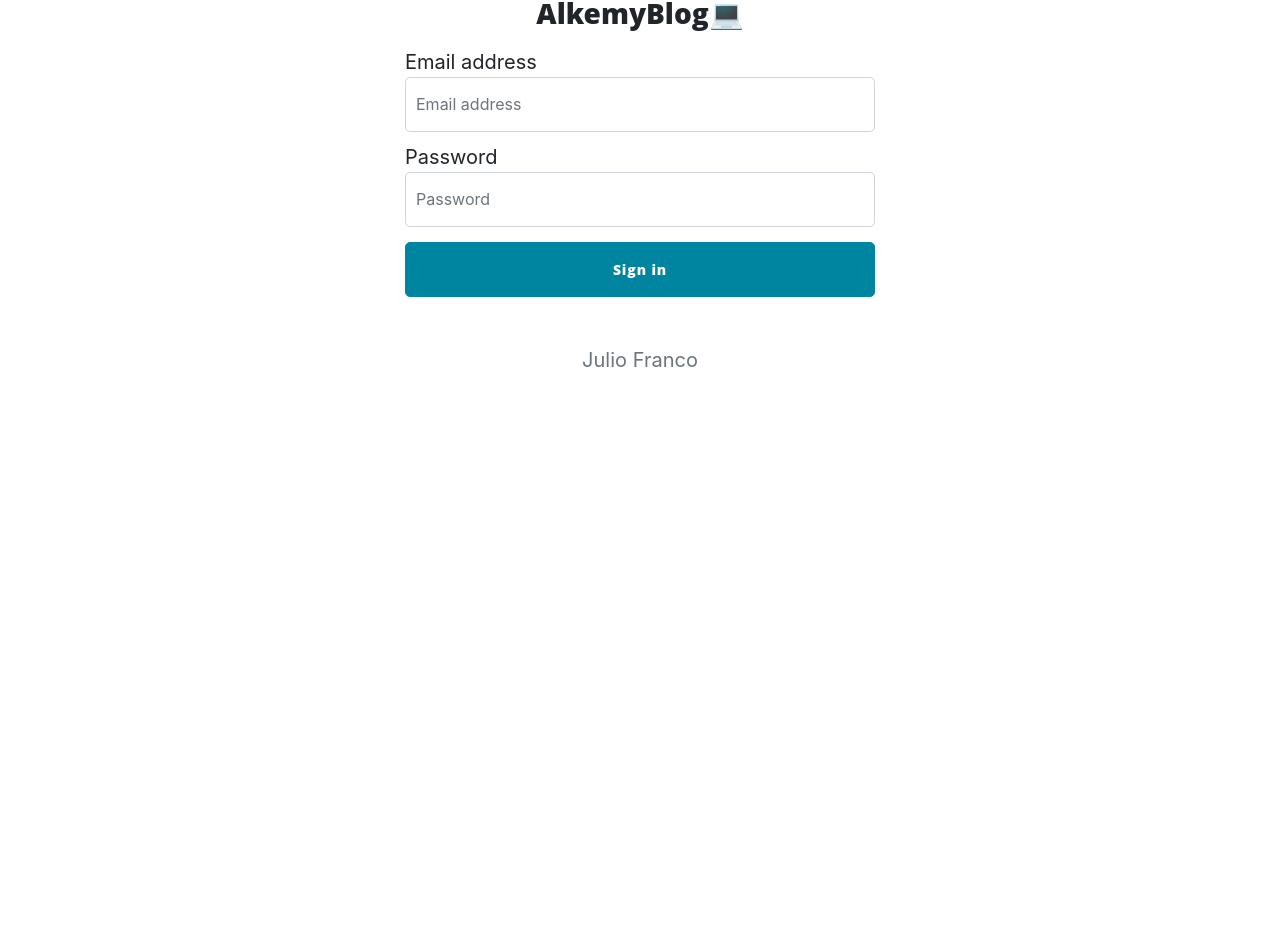
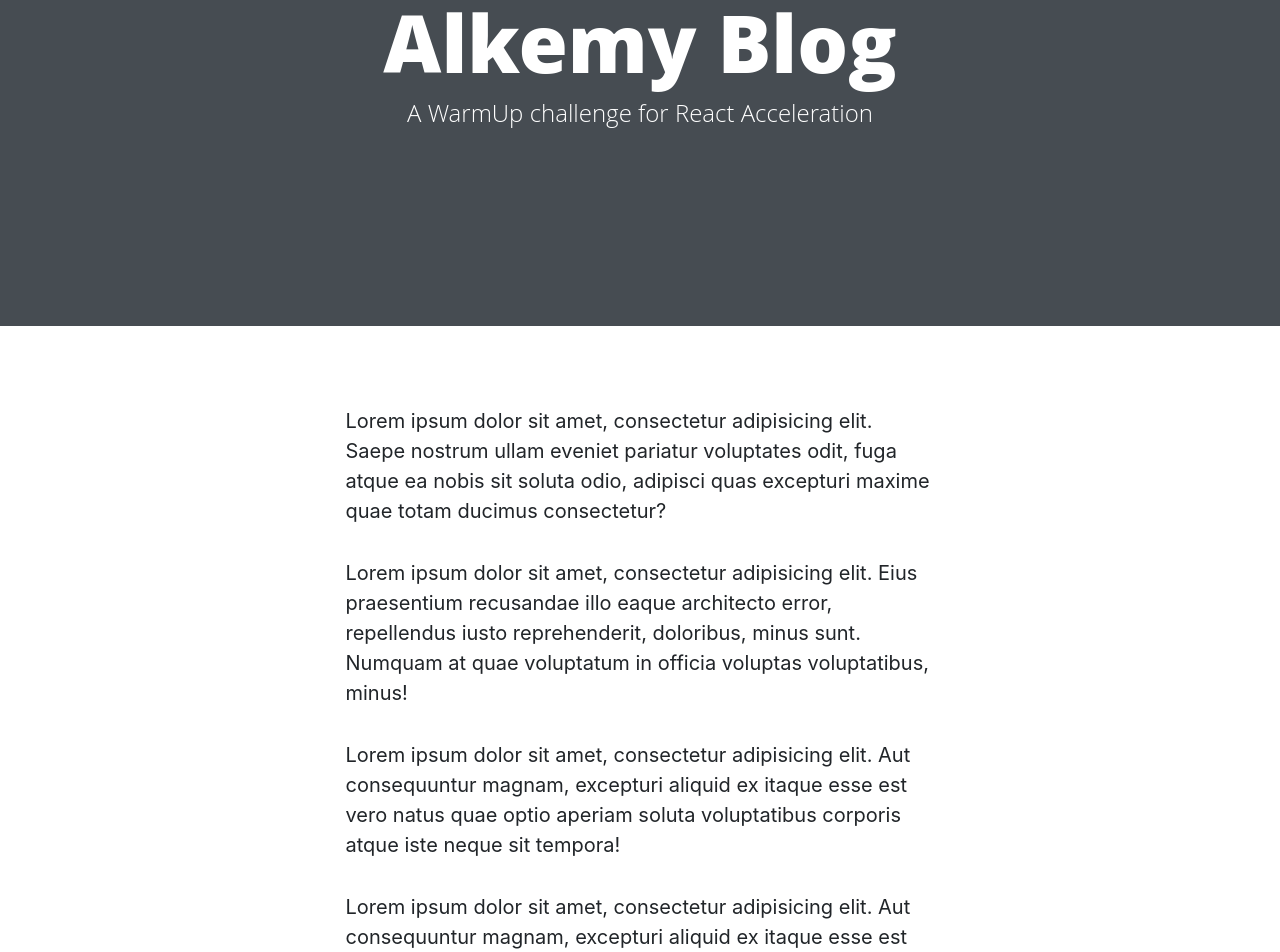
Before and after one commit to juliofranco9111/alkemy-blog, a React (Vite) app: page / in a window 1280 px wide. Shown: the part 206-1158 px from the top of the page. Before the commit the page ends 800 px from the top, so only its background shows below. Built offline with nearby package versions, Linux system fonts and the light colour scheme.

Commit message:
finish details page

```diff
--- a/src/App.jsx
+++ b/src/App.jsx
@@ -1,10 +1,12 @@
 import './App.css';
+import { DetailsPage } from './pages/DetailsPage';
 import { LoginPage } from './pages/LoginPage';
 //import { HomePage } from './pages/HomePage';
 
 function App() {
   //return <HomePage />;
-  return <LoginPage />;
+  //return <LoginPage />;
+  return <DetailsPage />;
 }
 
 export default App;
--- a/src/pages/DetailsPage.jsx
+++ b/src/pages/DetailsPage.jsx
@@ -1,9 +1,45 @@
-import React from 'react'
+import React from 'react';
+import { Header } from '../components/Header';
+import { NavBar } from '../components/NavBar';
 
 export const DetailsPage = () => {
-    return (
-        <div>
-            Details
+  return (
+    <div>
+      <NavBar />
+      <Header />
+      <main className='mb-4'>
+        <div className='container px-4 px-lg-5'>
+          <div className='row gx-4 gx-lg-5 justify-content-center'>
+            <div className='col-md-10 col-lg-8 col-xl-7'>
+              <p>
+                Lorem ipsum dolor sit amet, consectetur adipisicing elit. Saepe
+                nostrum ullam eveniet pariatur voluptates odit, fuga atque ea
+                nobis sit soluta odio, adipisci quas excepturi maxime quae totam
+                ducimus consectetur?
+              </p>
+              <p>
+                Lorem ipsum dolor sit amet, consectetur adipisicing elit. Eius
+                praesentium recusandae illo eaque architecto error, repellendus
+                iusto reprehenderit, doloribus, minus sunt. Numquam at quae
+                voluptatum in officia voluptas voluptatibus, minus!
+              </p>
+              <p>
+                Lorem ipsum dolor sit amet, consectetur adipisicing elit. Aut
+                consequuntur magnam, excepturi aliquid ex itaque esse est vero
+                natus quae optio aperiam soluta voluptatibus corporis atque iste
+                neque sit tempora!
+              </p>
+              <p>
+                Lorem ipsum dolor sit amet, consectetur adipisicing elit. Aut
+                consequuntur magnam, excepturi aliquid ex itaque esse est vero
+                natus quae optio aperiam soluta voluptatibus corporis atque iste
+                neque sit tempora!
+              </p>
+
+            </div>
+          </div>
         </div>
-    )
-}
+      </main>
+    </div>
+  );
+};
--- a/src/pages/LoginPage.jsx
+++ b/src/pages/LoginPage.jsx
@@ -5,25 +5,26 @@
     <div className="container-center">
       <form className='form-signin'>
         <h1 className='h3 mb-3 font-weight-normal'>AlkemyBlog💻</h1>
-        <label htmlFor='inputEmail' className='sr-only'>
-          Email address
+        <label htmlFor='inputEmail' className='sr-only text-muted'>
+          Email
         </label>
         <input
           type='email'
           id='inputEmail'
           className='form-control'
-          placeholder='Email address'
+          placeholder='example@example.com'
+          autocomplete='off'
           required
           autofocus
         />
-        <label htmlFor='inputPassword' className='sr-only'>
+        <label htmlFor='inputPassword' className='sr-only text-muted'>
           Password
         </label>
         <input
           type='password'
           id='inputPassword'
           className='form-control'
-          placeholder='Password'
+          placeholder='Your password'
           required
         />
 
```
